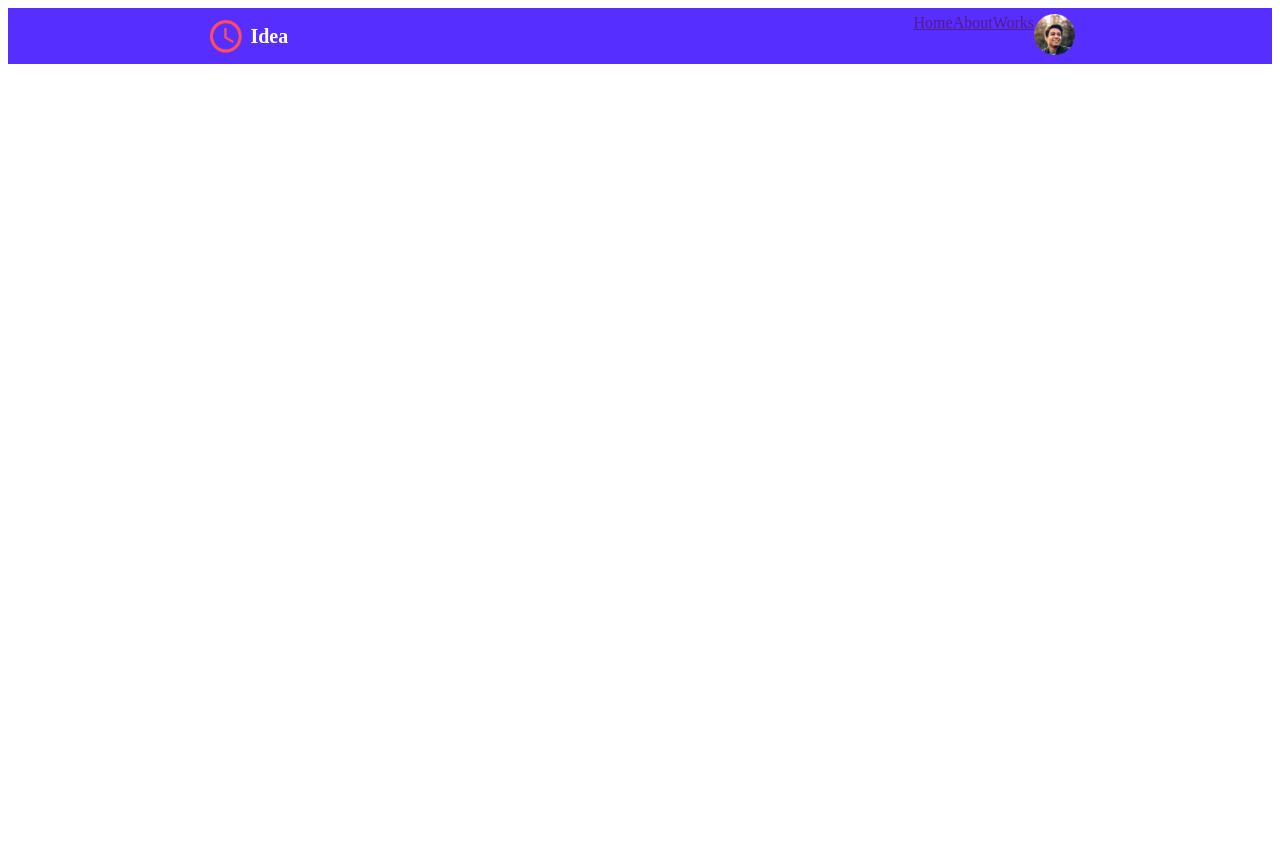
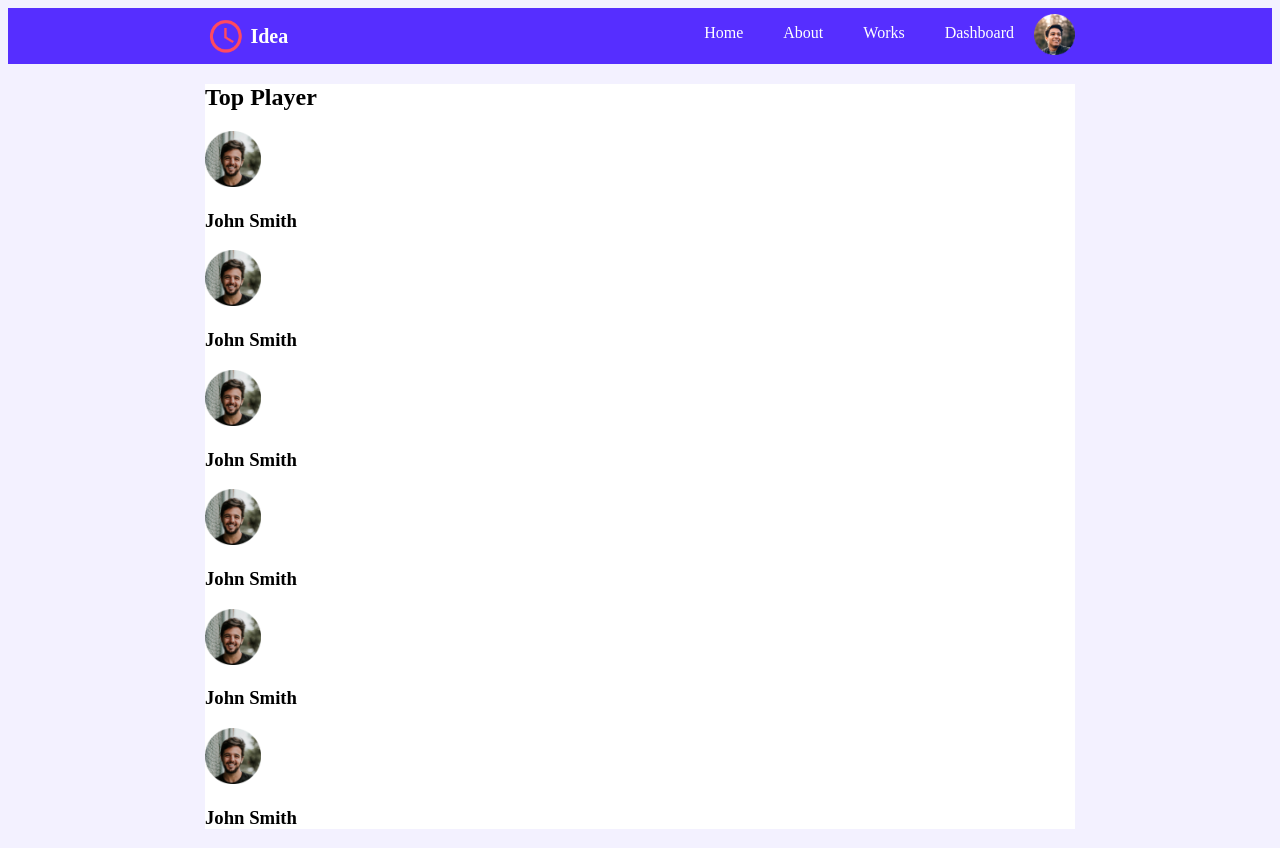
Before and after one commit to uh-shuvo/leader-board, a plain HTML site: page index.html in a window 1280 px wide. Before the commit the page ends 800 px from the top, so only its background shows below. Drawn offline with Linux system fonts and the light colour scheme.

Commit message:
top player added

```diff
--- a/index.html
+++ b/index.html
@@ -26,6 +26,7 @@
                             <a href="">Home</a>
                             <a href="">About</a>
                             <a href="">Works</a>
+                            <a href="">Dashboard</a>
                             <div class="menu-photo">
                                 <img src="images/icons/profile.png" alt="">
                             </div>
@@ -35,6 +36,53 @@
             </nav>
         </header>
         <!-- header end -->
+        <!-- top player start  -->
+        <section class="container">
+            <main>
+                <div class="top-players">
+                    <h2 class="title-name">Top Player</h2>
+                    <div class="players">
+                        <div class="player">
+                            <div class="thumbnail">
+                                <img src="images/players/player-1.png" alt="">
+                                <h3 class="player-name">John Smith</h3>
+                            </div>
+                        </div>
+                        <div class="player">
+                            <div class="thumbnail">
+                                <img src="images/players/player-1.png" alt="">
+                                <h3 class="player-name">John Smith</h3>
+                            </div>
+                        </div>
+                        <div class="player">
+                            <div class="thumbnail">
+                                <img src="images/players/player-1.png" alt="">
+                                <h3 class="player-name">John Smith</h3>
+                            </div>
+                        </div>
+                        <div class="player">
+                            <div class="thumbnail">
+                                <img src="images/players/player-1.png" alt="">
+                                <h3 class="player-name">John Smith</h3>
+                            </div>
+                        </div>
+                        <div class="player">
+                            <div class="thumbnail">
+                                <img src="images/players/player-1.png" alt="">
+                                <h3 class="player-name">John Smith</h3>
+                            </div>
+                        </div>
+                        <div class="player">
+                            <div class="thumbnail">
+                                <img src="images/players/player-1.png" alt="">
+                                <h3 class="player-name">John Smith</h3>
+                            </div>
+                        </div>
+                    </div>
+                </div>
+            </main>
+        </section>
+        <!-- top player end -->
     </body>
 
 </html>
--- a/style.css
+++ b/style.css
@@ -1,14 +1,15 @@
 /* font */
-body {}
+body {
+    background-color: #F3F1FF;
+}
 
-header {
+nav {
     background-color: #562EFF;
 }
 
 .container {
     width: 870px;
     margin: 0 auto;
-
 }
 
 .head-nav {
@@ -35,10 +36,47 @@ header {
 
 .head-manu {
     display: flex;
-    justify-content: center;
+}
+
+.head-manu a {
+    margin-left: 20px;
+    margin-right: 20px;
+    text-decoration: none;
+    margin-top: 10px;
+    color: white;
+    font-size: 16px;
+    font-weight: 400;
 }
 
 .menu-photo img {
     width: 41px;
     height: 41px;
 }
+
+/* nav mobile devices
+--------------------- */
+@media only screen and (max-width:688px) {
+    .container {
+        width: 100%;
+        margin: 0 auto;
+    }
+
+    .head-manu {
+        flex-direction: row-reverse;
+    }
+
+    .menu-photo {
+        flex-direction: row;
+    }
+}
+
+/* player section start
+======================= */
+main {
+    background-color: #fff;
+}
+
+.player img {
+    width: 56px;
+    height: 56px;
+}
```
